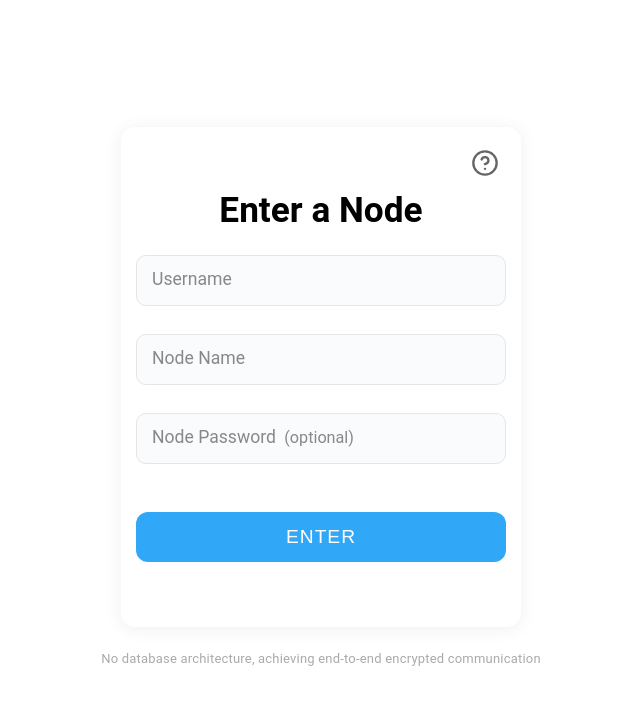
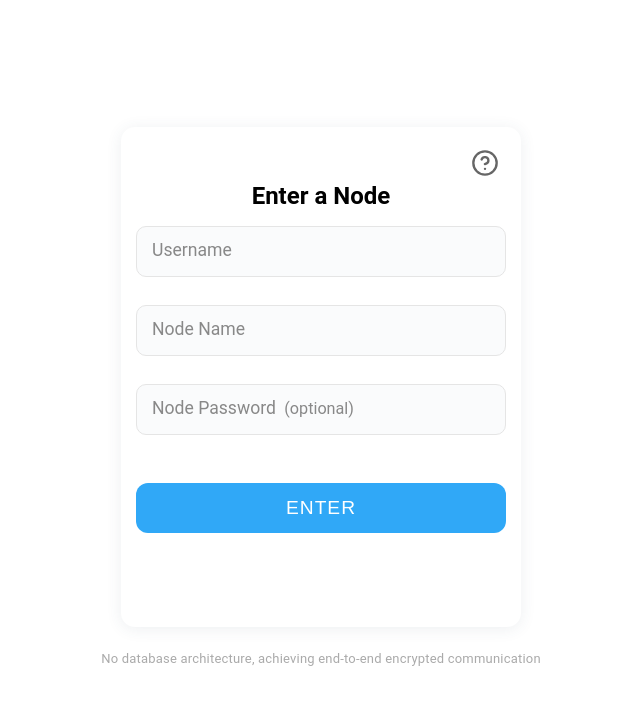
Before and after one commit to gmaj88/nodecrypt, a website built with Vite: page client/index.html in a window 1280 px wide. Shown: the whole page, without its empty margins (319-959 px from the left). Built offline with nearby package versions, Linux system fonts and the light colour scheme.

Commit message:
style: shrink login h1 font-size (1.5rem)

```diff
--- a/client/css/body.css
+++ b/client/css/body.css
@@ -173,7 +173,7 @@ body {
 }
 
 .login-container h1 {
-	font-size: 2.2rem;
+	font-size: 1.5rem;
 	font-weight: 700;
 }
 
```
